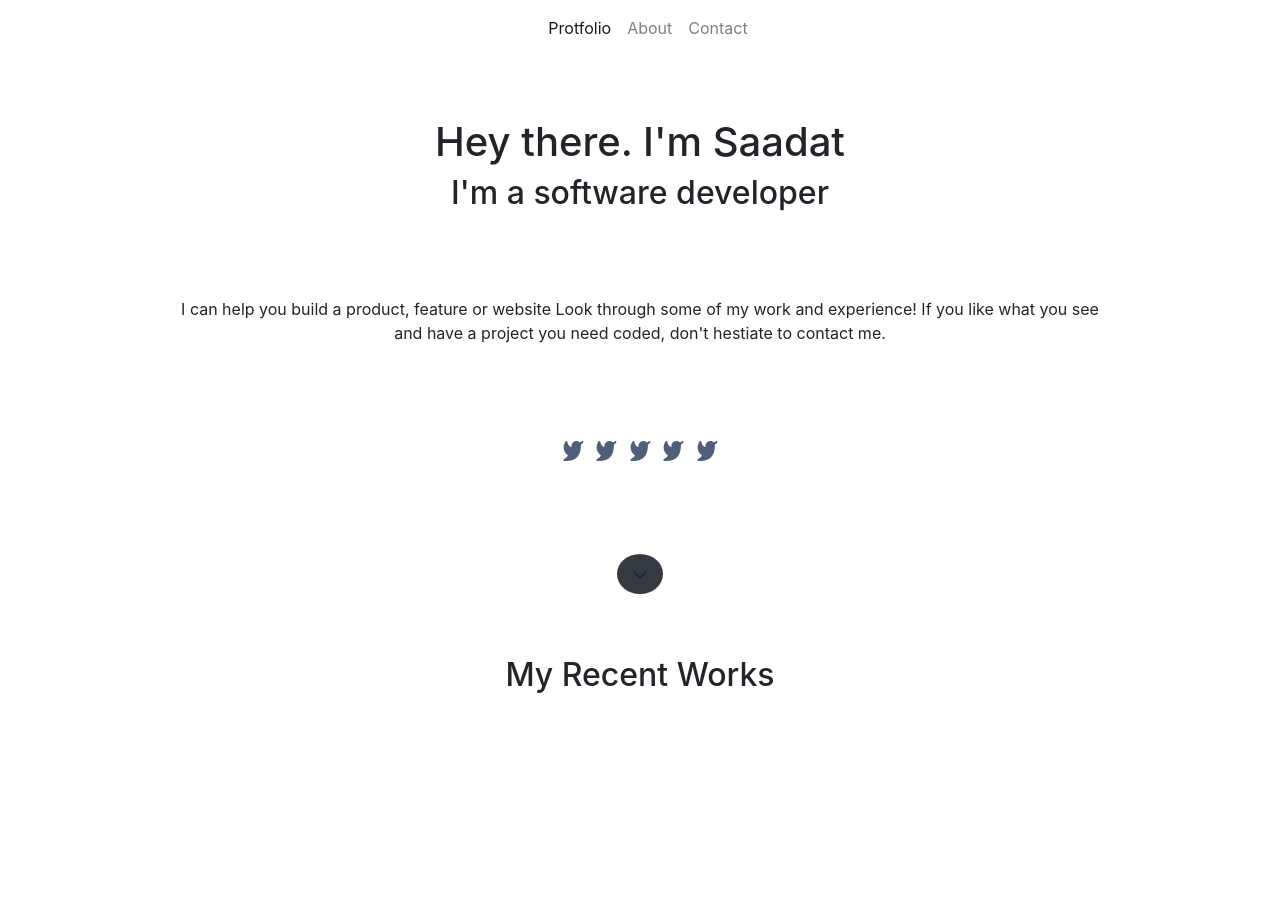
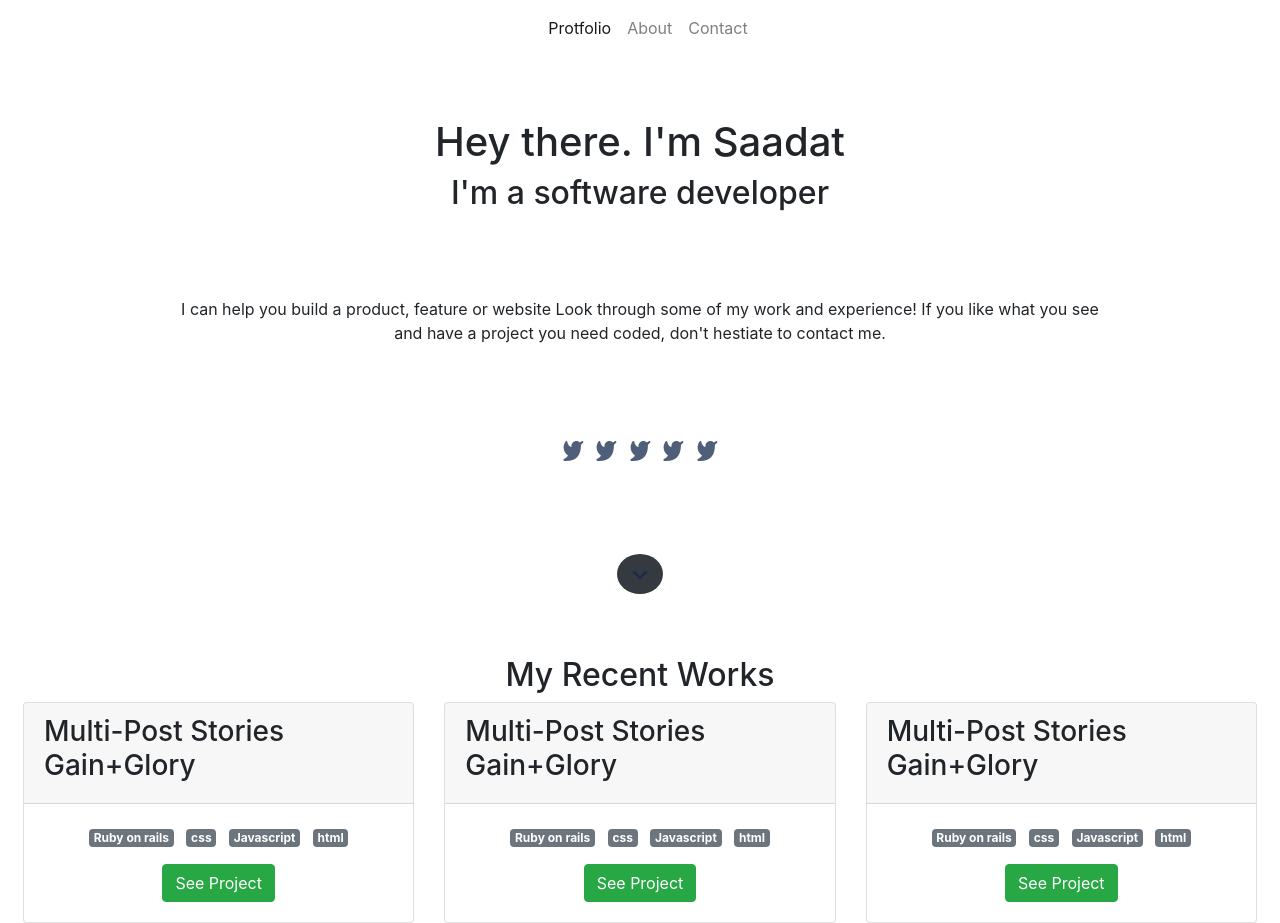
Before and after one commit to Saadat123456/Portfolio-Bootstrap, a website: page index.html in a window 1280 px wide. Before the commit the page ends 800 px from the top, so only its background shows below. Drawn offline with nearby package versions, Linux system fonts and the light colour scheme.

Commit message:
Add card for project and badge for technologies list

```diff
--- a/index.html
+++ b/index.html
@@ -74,6 +74,59 @@
         <div class="section-heading">
             <h2 class="text-center">My Recent Works</h2>
         </div>
+        <div class="row m-2">
+          <div class="col">
+            <div class="card">
+              <div class="card-header">
+               <h3>Multi-Post Stories Gain+Glory</h3>
+              </div>
+              <div class="card-body justify-content-center text-center">
+                <ul class="list-inline">
+                  <li class="list-inline-item badge badge-secondary">Ruby on rails</li>
+                  <li class="list-inline-item badge badge-secondary">css</li>
+                  <li class="list-inline-item badge badge-secondary">Javascript</li>
+                  <li class="list-inline-item badge badge-secondary">html</li>
+                </ul>
+                <button class="btn btn-success">See Project</button>
+              </div>
+
+            </div>
+          </div>
+          <div class="col">
+            <div class="card">
+              <div class="card-header">
+               <h3>Multi-Post Stories Gain+Glory</h3>
+              </div>
+              <div class="card-body justify-content-center text-center">
+                <ul class="list-inline">
+                  <li class="list-inline-item badge badge-secondary">Ruby on rails</li>
+                  <li class="list-inline-item badge badge-secondary">css</li>
+                  <li class="list-inline-item badge badge-secondary">Javascript</li>
+                  <li class="list-inline-item badge badge-secondary">html</li>
+                </ul>
+                <button class="btn btn-success">See Project</button>
+              </div>
+
+            </div>
+          </div>
+          <div class="col">
+            <div class="card">
+              <div class="card-header">
+               <h3>Multi-Post Stories Gain+Glory</h3>
+              </div>
+              <div class="card-body justify-content-center text-center">
+                <ul class="list-inline">
+                  <li class="list-inline-item badge badge-secondary">Ruby on rails</li>
+                  <li class="list-inline-item badge badge-secondary">css</li>
+                  <li class="list-inline-item badge badge-secondary">Javascript</li>
+                  <li class="list-inline-item badge badge-secondary">html</li>
+                </ul>
+                <button class="btn btn-success">See Project</button>
+              </div>
+
+            </div>
+          </div>
+        </div>
 
     </section>
 
```
